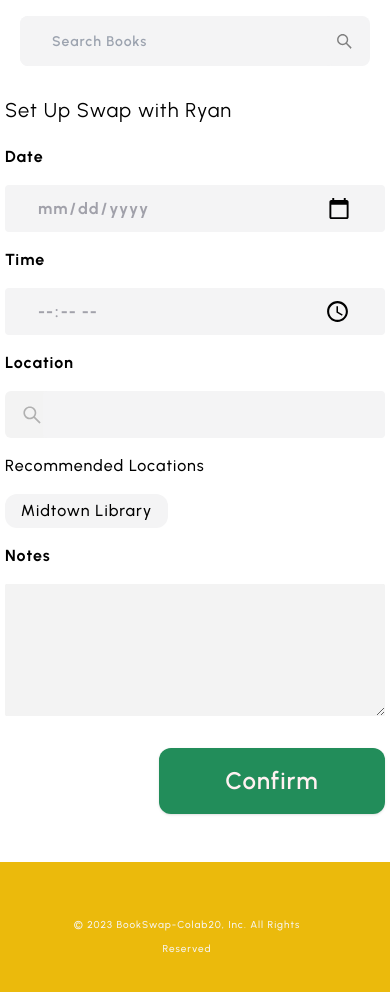
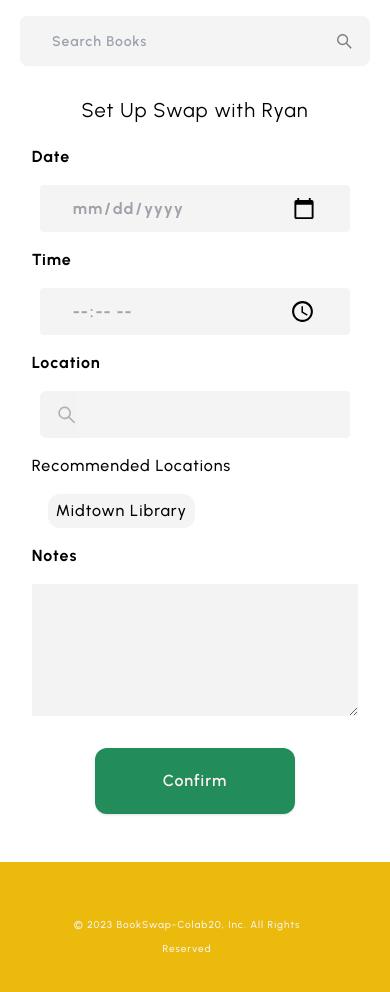
Before and after one commit to iamtanay7/BookSwap, a Next.js app in the folder frontend/: page /schedule/ryan in a window 390 px wide. Shown: the top 992 px of the page. Built offline with nearby package versions, Linux system fonts and the light colour scheme; no server answers.

Commit message:
mobile responsive for schedule page completed

```diff
--- a/frontend/pages/schedule/[slug].js
+++ b/frontend/pages/schedule/[slug].js
@@ -1,3 +1,4 @@
+import Wrapper from "@/components/Wrapper";
 import Link from "next/link";
 import React, { useState } from "react";
 import { AiOutlineSearch } from "react-icons/ai";
@@ -5,14 +6,14 @@ import { AiOutlineSearch } from "react-icons/ai";
 const Schedule = () => {
   const [selected, SetSelected] = useState(false);
   return (
-    <div className="flex justify-center flex-col items-center py-12">
-      <div className="gap-4 flex flex-col">
-        <div className="w-[245px] h-[31px] text-black text-[20px] font-normal">
-          Set Up Swap with Ryan
+    <div className="flex justify-center flex-col items-center  py-12">
+      <div className="gap-4 flex flex-col ">
+        <div className="md:w-[245px] h-[31px] mx-auto md:mx-0 text-black text-[20px] font-normal">
+          <div className="text-center">Set Up Swap with Ryan</div>
         </div>
         {/* date */}
         <div className="text-black text-[16px] font-bold">Date</div>
-        <div className="w-[380px] h-[47px] bg-zinc-100 rounded-md ">
+        <div className="md:w-[380px] w-[95%] mx-auto md:mx-0  h-[47px] bg-zinc-100 rounded-md ">
           <section className="flex flex-row gap-4 justify-start items-center w-full h-full">
             <input
               type="date"
@@ -23,7 +24,7 @@ const Schedule = () => {
         </div>
         {/* Time */}
         <div className="text-black text-[16px] font-bold">Time</div>
-        <section className="flex flex-row gap-4 h-[47px]">
+        <section className="flex flex-row gap-4 h-[47px] md:w-[380px] w-[95%] mx-auto md:mx-0">
           <input
             type="time"
             className="w-full h-full bg-zinc-100 text-zinc-400 font-bold text-start rounded text-[16px] px-8 outline-none"
@@ -31,7 +32,7 @@ const Schedule = () => {
         </section>
         {/* location */}
         <div className="text-black text-[16px] font-bold">Location</div>
-        <div className="w-[380px] h-[47px] bg-[#F3F3F3] rounded-md flex justify-start pl-2 items-center">
+        <div className="md:w-[380px] w-[95%] mx-auto md:mx-0 h-[47px] bg-[#F3F3F3] rounded-md flex justify-start pl-2 items-center">
           <AiOutlineSearch
             color="#B0B0B0"
             className="pl-2 h-8 w-8"
@@ -45,7 +46,7 @@ const Schedule = () => {
         <div className="text-black text-[16px] font-medium">
           Recommended Locations
         </div>
-        <section className="grid grid-col grid-cols-2 gap-4">
+        <section className="grid grid-col grid-cols-2 gap-4 pl-4 md:pl-0">
           <button
             onClick={() => {
               if (selected) {
@@ -54,14 +55,14 @@ const Schedule = () => {
                 SetSelected(true);
               }
             }}
-            className={`w-[163px] h-[34px] cursor-pointer rounded-xl justify-center items-center flex ${
+            className={`md:w-[163px] h-[34px] cursor-pointer rounded-xl justify-center items-center flex ${
               selected ? "bg-[#EBBA0C] " : "bg-zinc-100"
             }`}
           >
             <div
               className={`${
                 selected ? "text-white" : "text-black"
-              } text-[16px] font-medium`}
+              } text-[16px] font-medium px-2`}
             >
               Midtown Library
             </div>
@@ -69,14 +70,14 @@ const Schedule = () => {
         </section>
         {/* notes */}
         <div className="text-black text-[16px] font-bold">Notes</div>
-        <div className="w-[380px] h-[132px] bg-[#F3F3F3] rounded-sm flex justify-start items-start">
+        <div className="md:w-[380px] w-full mx-auto md:mx-0 h-[132px] bg-[#F3F3F3] rounded-sm flex justify-start items-start">
           <textarea className="w-full h-full bg-[#F3F3F3] rounded-sm outline-none flex justify-start items-start text-zinc-400 font-bold text-start p-2 text-[16px]"></textarea>
         </div>
         {/* CONFIRM BUTTON */}
-        <section className="flex justify-end mt-4">
+        <section className="flex justify-center  md:justify-end mt-4">
           <Link href="/pending/d">
-            <button className="w-[226px] h-[66px] bg-[#228D5A] rounded-xl shadow flex justify-center items-center hover:scale-105 duration-300 ease-in-out cursor-pointer">
-              <div className="w-[211px] text-center text-[#FFF1F1] text-[24px] font-semibold">
+            <button className="md:w-[226px]  w-[200px] h-[66px] bg-[#228D5A] rounded-xl shadow flex justify-center items-center hover:scale-105 duration-300 ease-in-out cursor-pointer">
+              <div className="md:w-[211px] text-center text-[#FFF1F1] md:text-[24px] font-semibold">
                 Confirm
               </div>
             </button>
--- a/frontend/pages/user/[slug].js
+++ b/frontend/pages/user/[slug].js
@@ -1,5 +1,6 @@
 import BookReviews from "@/components/BookReviews";
 import Wrapper from "@/components/Wrapper";
+import Link from "next/link";
 import React from "react";
 import { AiOutlineStar } from "react-icons/ai";
 
@@ -60,11 +61,13 @@ const User = () => {
               </div>
             </section>
             <div className="text-center md:text-start">
-              <button className="shadow-sm md:w-[263px] w-[250px] h-[50px] md:h-[66px] bg-[#228D5A] rounded-xl transform hover:scale-105 duration-300 ease-in-out">
-                <div class="md:w-[245.54px] text-center text-[#FFF1F1] md:text-[24px] font-semibold">
-                  Set Up Swap
-                </div>
-              </button>
+              <Link href={`/schedule/ryan`}>
+                <button className="shadow-sm md:w-[263px] w-[250px] h-[50px] md:h-[66px] bg-[#228D5A] rounded-xl transform hover:scale-105 duration-300 ease-in-out">
+                  <div class="md:w-[245.54px] text-center text-[#FFF1F1] md:text-[24px] font-semibold">
+                    Set Up Swap
+                  </div>
+                </button>
+              </Link>
             </div>
           </div>
         </section>
```
